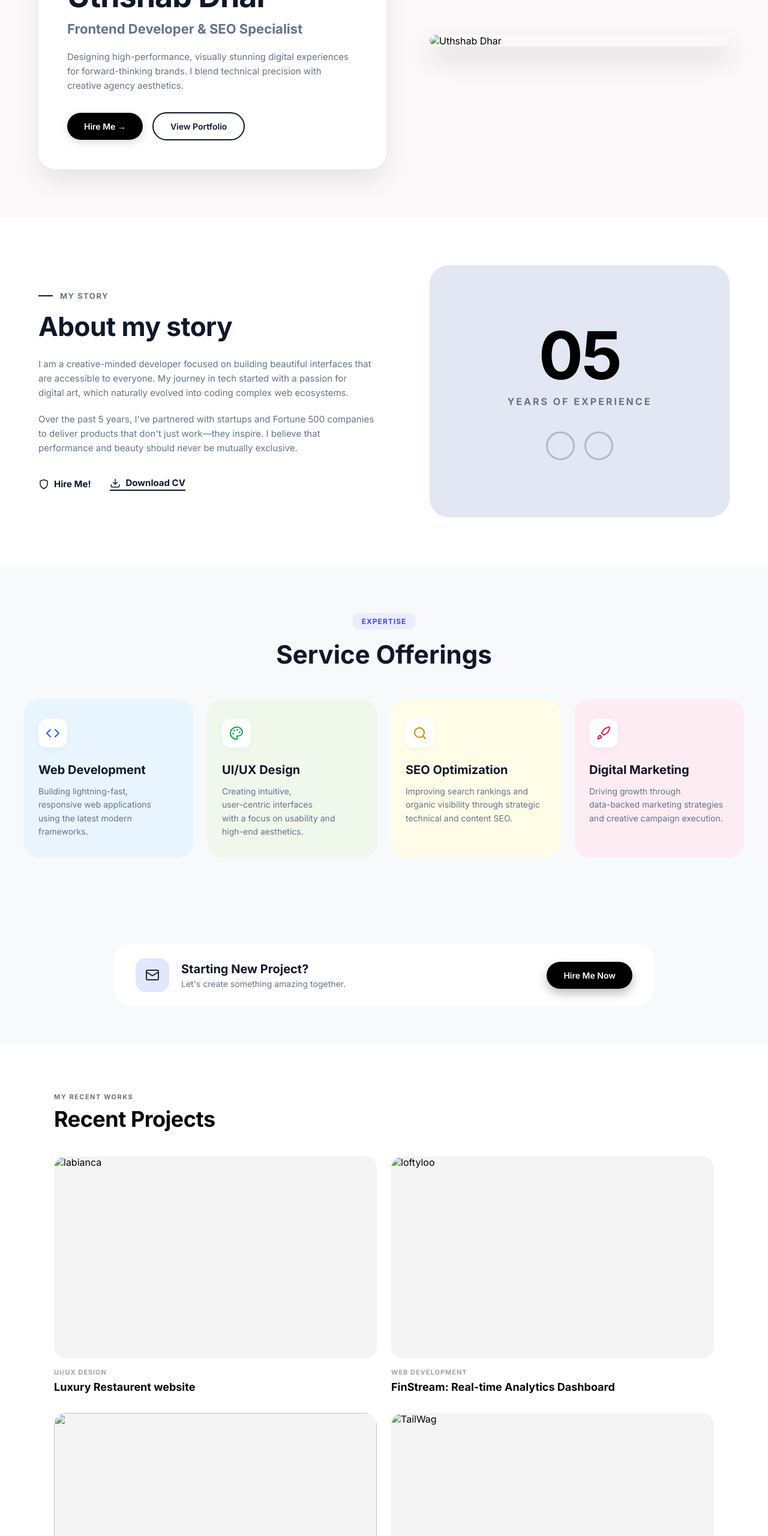
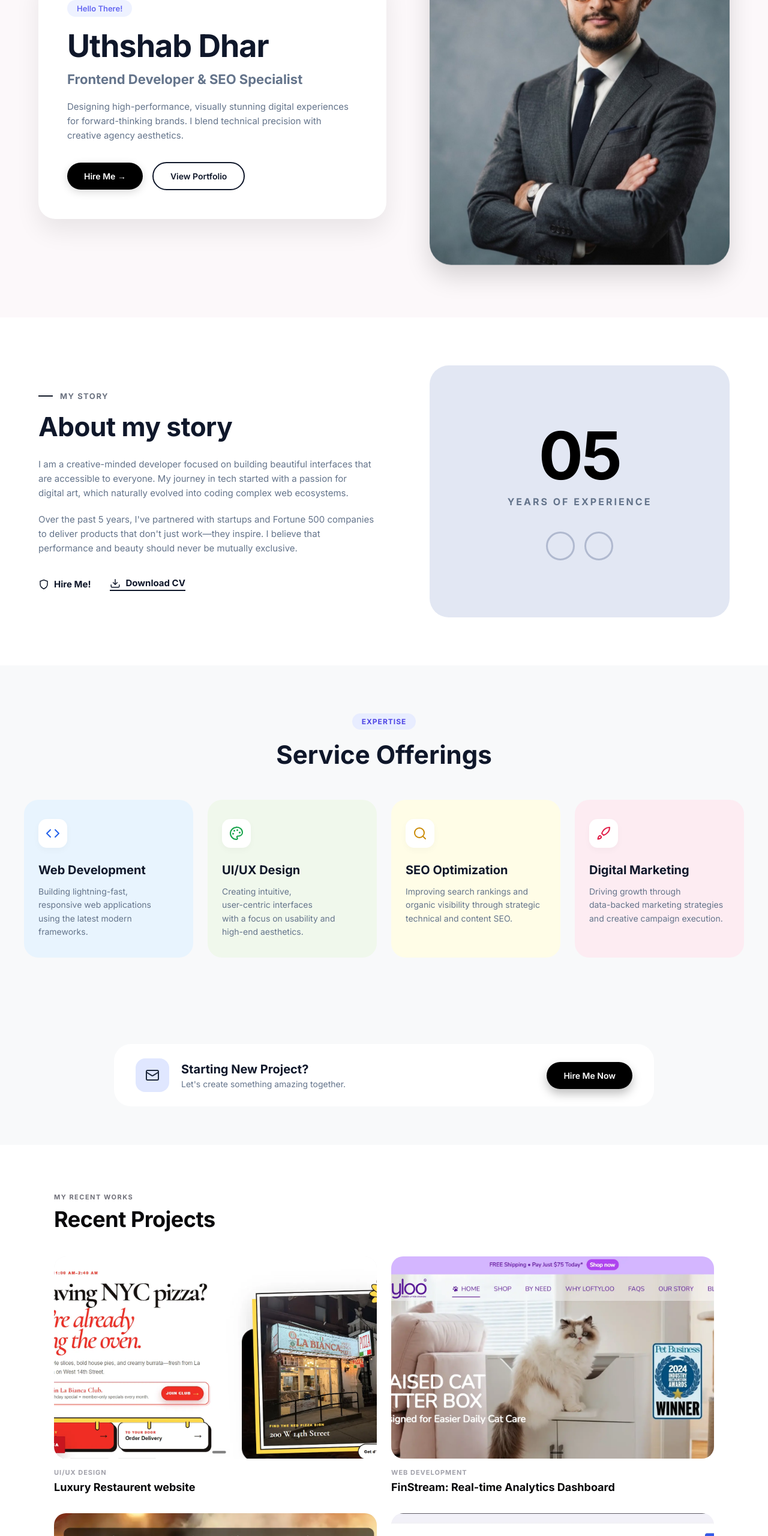
Before and after one commit to Uthshab/uthshab, a plain HTML site: page index.html in a window 1280 px wide. Shown: the part 240-2800 px from the top of the page at 60% size. Drawn offline with Linux system fonts and the light colour scheme; the site is published under a folder, as on GitHub Pages, so addresses that start at the root find nothing.

Commit message:
Fix image and stylesheet paths for GitHub Pages

```diff
--- a/index.html
+++ b/index.html
@@ -56,7 +56,7 @@
 
     <!-- Right Image Card -->
     <div class="hero-image-wrapper">
-      <img src="/Image_ icons/Uthshab portfolio.jpg" alt="Uthshab Dhar" class="hero-img" />
+      <img src="Image_ icons/Uthshab portfolio.jpg" alt="Uthshab Dhar" class="hero-img" />
     </div>
 
   </div>
@@ -216,7 +216,7 @@
       <!-- Project Card 1 -->
       <div class="project-card">
         <div class="image-wrapper">
-          <img src="/Image_ icons/project 1.webp" alt="labianca" />
+          <img src="Image_ icons/project 1.webp" alt="labianca" />
         </div>
         <div class="project-info">
           <span class="project-category">UI/UX DESIGN</span>
@@ -227,7 +227,7 @@
       <!-- Project Card 2 -->
       <div class="project-card">
         <div class="image-wrapper">
-          <img src="/Image_ icons/Project 2.webp" alt="loftyloo" />
+          <img src="Image_ icons/Project 2.webp" alt="loftyloo" />
         </div>
         <div class="project-info">
           <span class="project-category">WEB DEVELOPMENT</span>
@@ -238,7 +238,7 @@
       <!-- Project Card 3 -->
       <div class="project-card">
         <div class="image-wrapper">
-          <img src="/Image_ icons/project 3.webp" alt="" />
+          <img src="Image_ icons/project 3.webp" alt="" />
         </div>
         <div class="project-info">
           <span class="project-category">SEO & STRATEGY</span>
@@ -249,7 +249,7 @@
       <!-- Project Card 4 -->
       <div class="project-card">
         <div class="image-wrapper">
-          <img src="/Image_ icons/project 4.webp" alt="TailWag" />
+          <img src="Image_ icons/project 4.webp" alt="TailWag" />
         </div>
         <div class="project-info">
           <span class="project-category">BRAND IDENTITY</span>
@@ -279,7 +279,7 @@
       <!-- Card 1 -->
       <div class="testimonial-card">
         <div class="avatar-wrapper">
-          <img src="/Image_ icons/review 1.png" alt="labiandca" />
+          <img src="Image_ icons/review 1.png" alt="labiandca" />
         </div>
         <div class="quote-mark">“</div>
         <p class="testimonial-text">
@@ -294,7 +294,7 @@
       <!-- Card 2 (Highlighted Soft Lavender) -->
       <div class="testimonial-card highlighted">
         <div class="avatar-wrapper">
-          <img src="/Image_ icons/review 2.png" alt="Marcus Thorne" />
+          <img src="Image_ icons/review 2.png" alt="Marcus Thorne" />
         </div>
         <div class="quote-mark">“</div>
         <p class="testimonial-text">
@@ -309,7 +309,7 @@
       <!-- Card 3 -->
       <div class="testimonial-card">
         <div class="avatar-wrapper">
-          <img src="/Image_ icons/review 3.png" alt="Elena Rodriguez" />
+          <img src="Image_ icons/review 3.png" alt="Elena Rodriguez" />
         </div>
         <div class="quote-mark">“</div>
         <p class="testimonial-text">
```
